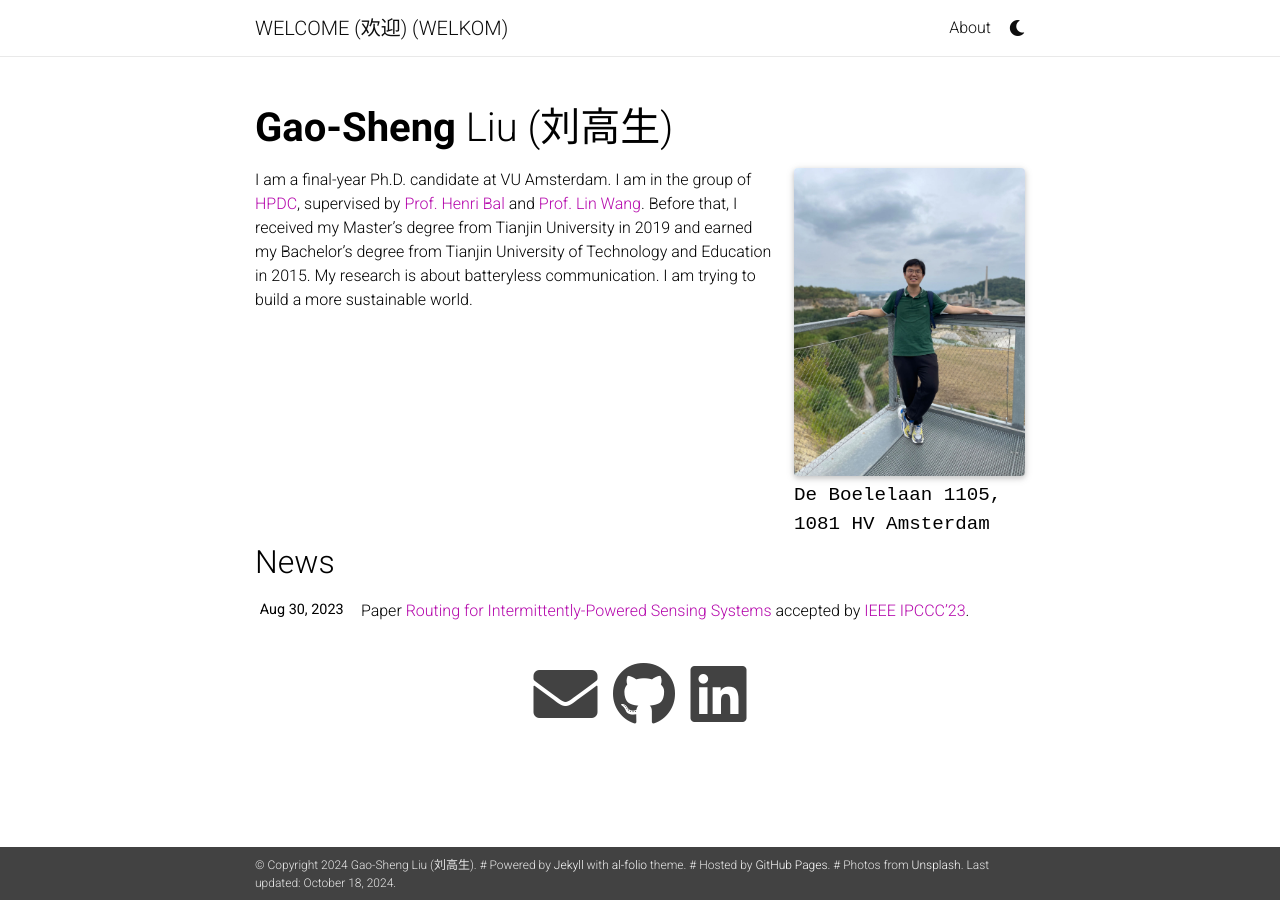
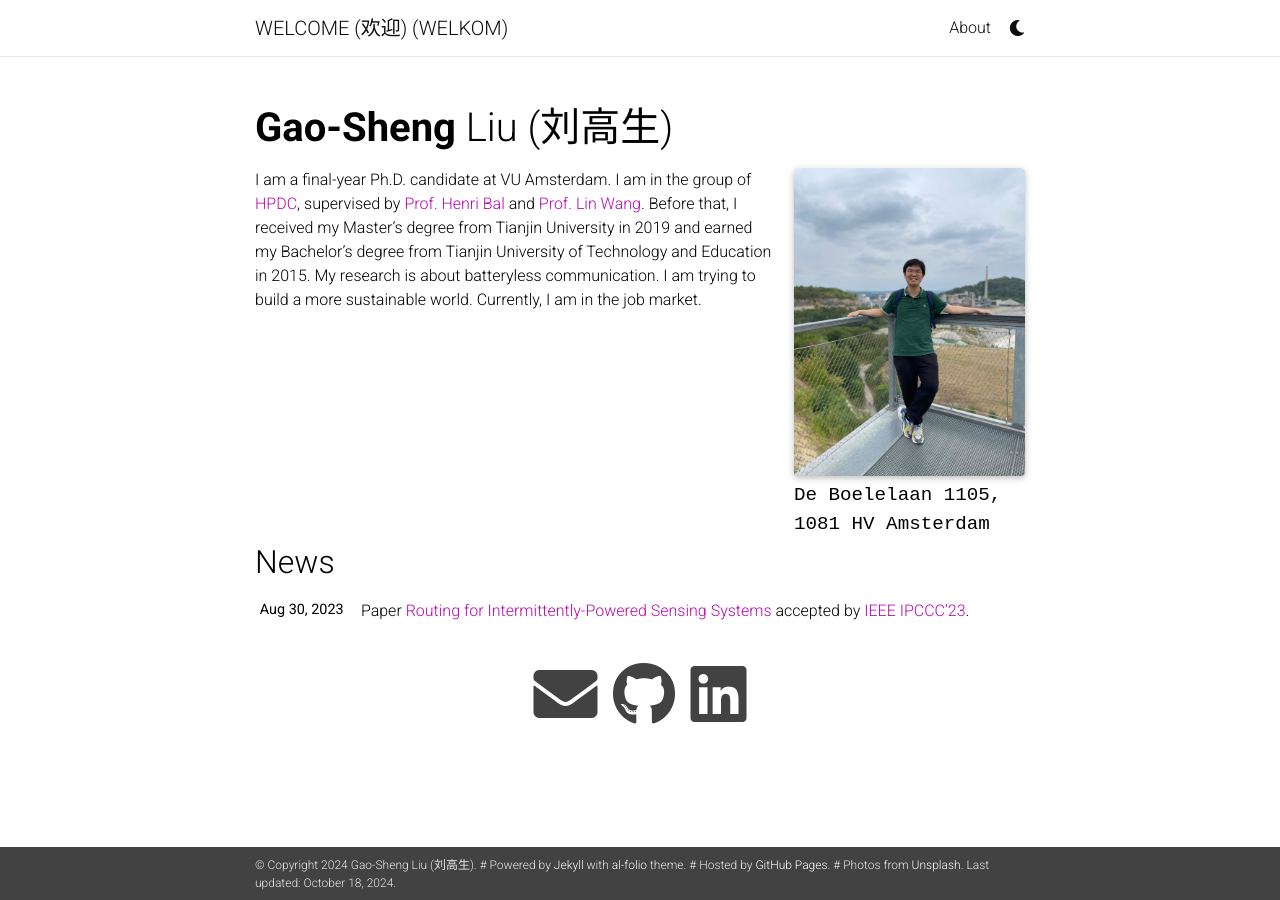
Before and after one commit to lgs001elite/lgs001elite.github.io, a Jekyll site: the page built from _pages/about.md, in a window 1280 px wide. Built offline with Jekyll 4.4.1, drawn with Linux system fonts in a browser that asks for light colours; nearby versions of some CDN libraries; a style sheet for code colours, icons or effects is not loaded.

Commit message:
Update about.md
Signed-off-by: Gaosheng Liu <65667947+lgs001elite@users.noreply.github.com>

```diff
--- a/_pages/about.md
+++ b/_pages/about.md
@@ -19,7 +19,7 @@ social: true  # includes social icons at the bottom of the page
 
 I am a final-year Ph.D. candidate at VU Amsterdam. I am in the group of <a href="https://www.vuhpdc.net/people/" target="_blank">HPDC</a>, supervised by <a href="https://www.vuhpdc.net/henri-bal/" target="_blank">Prof. Henri Bal</a> and <a href="https://linwang.info/" target="_blank">Prof. Lin Wang</a>.
 Before that, I received my Master's degree from Tianjin University in 2019 and earned my Bachelor's degree from Tianjin University of Technology and Education in 2015.
-My research is about batteryless communication. I am trying to build a more sustainable world.
+My research is about batteryless communication. I am trying to build a more sustainable world. Currently, I am in the job market.
 
 <!-- Write your biography here. Tell the world about yourself. Link to your favorite [subreddit](http://reddit.com){:target="\_blank"}. You can put a picture in, too. The code is already in, just name your picture `prof_pic.jpg` and put it in the `img/` folder.
 
```
